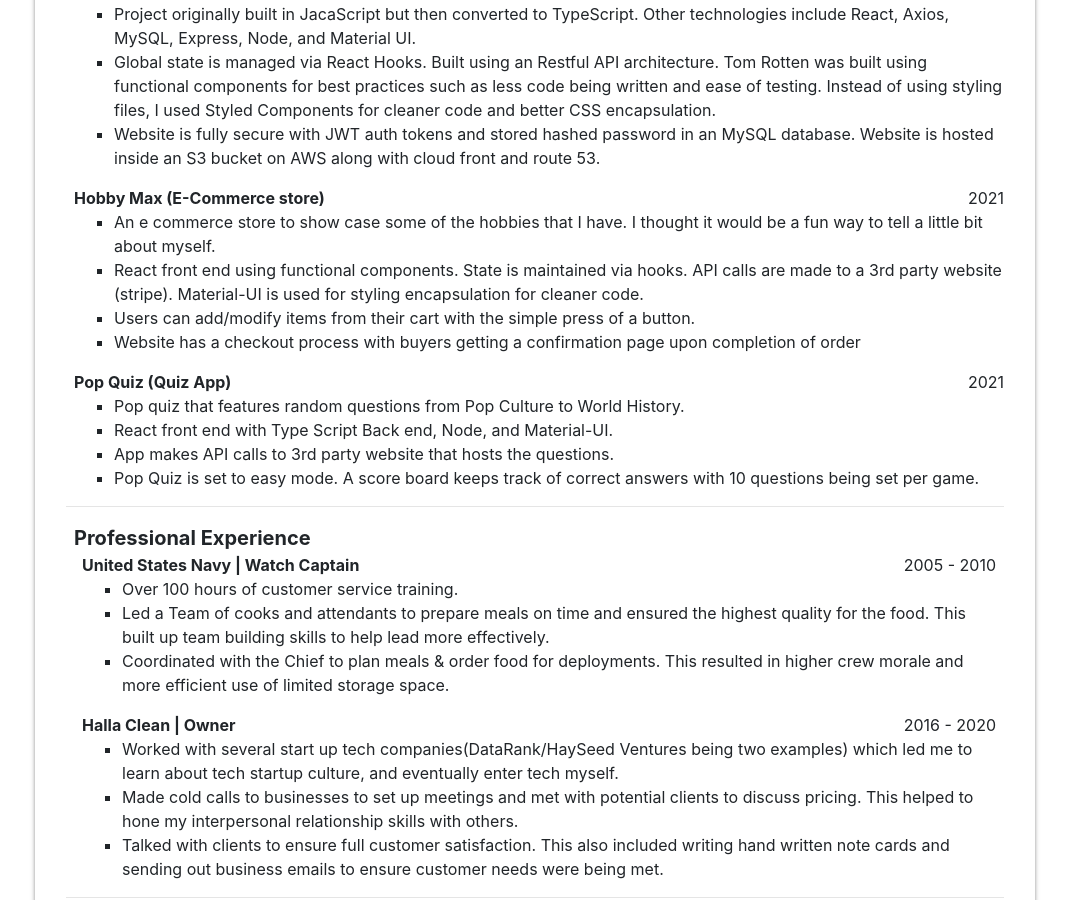
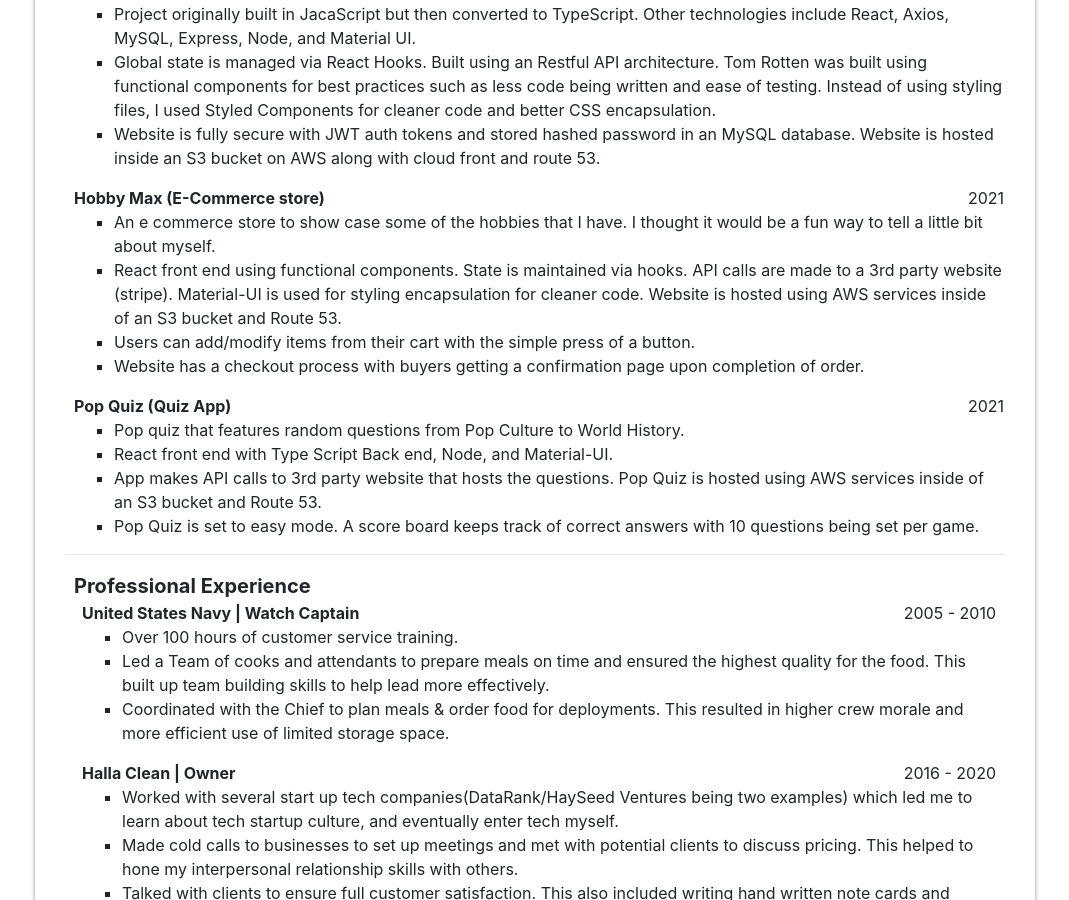
Before and after one commit to steven-halla/stevehalla.com, a Jekyll site: the page built from resume.html, in a window 1280 px wide and 900 px high, scrolled down 421 px. Shown: the whole window, without its empty margins (105-1174 px from the left). Built offline with Jekyll 4.4.1, drawn with Linux system fonts in a browser that asks for light colours.

Commit message:
"updated resume"

```diff
--- a/_posts/2021-06-01-full-crud-movie-review-app.markdown
+++ b/_posts/2021-06-01-full-crud-movie-review-app.markdown
@@ -18,6 +18,8 @@ alt="2">
 <img  src="/assets/images/tomrottenfilepath/tomrotten-pathfile-3.png"
 alt="3">
 
+Quick and Easy movie reviews in 150 characters or less!
+
 I created a movie review app that started out in JavaScript but was then later converted into TypeScript.
 This is a full CRUD app where users can create, read, update, and delete movie reviews as well as manage their own profiles.
 Users will be able to create accounts and leave movie reviews. Users can also check out other user movie reviews.
--- a/resume.html
+++ b/resume.html
@@ -144,14 +144,14 @@ permalink: /resume/
                 </li>
                 <li class="activity-description-item">
                     React front end using functional components. State is maintained via hooks. API calls are made to a 3rd party website (stripe).
-                    Material-UI is used for styling encapsulation for cleaner code.
+                    Material-UI is used for styling encapsulation for cleaner code. Website is hosted using AWS services inside of an S3 bucket and Route 53.
                 </li>
                 <li class="activity-description-item">
                     Users can add/modify items from their cart with the simple press of a button.
 
                 </li>
                 <li class="activity-description-item">
-                    Website has a checkout process with buyers getting a confirmation page upon completion of order
+                    Website has a checkout process with buyers getting a confirmation page upon completion of order.
                 </li>
             </ul>
         </div>
@@ -173,7 +173,7 @@ permalink: /resume/
                     React front end with Type Script Back end, Node, and Material-UI.
                 </li>
                 <li class="activity-description-item">
-                    App makes API calls to 3rd party website that hosts the questions.
+                    App makes API calls to 3rd party website that hosts the questions. Pop Quiz is hosted using AWS services inside of an S3 bucket and Route 53.
                 </li>
                 <li class="activity-description-item">
                     Pop Quiz is set to easy mode. A score board keeps track of correct answers with 10 questions being set per game.
```
Also changed, not shown: _posts/2021-06-01-ecommerce.markdown (added, +12 -0 lines), assets/images/tomrottenfilepath/tomrotten-pathfile-1.png (added), assets/images/tomrottenfilepath/tomrotten-pathfile-2.png (added), assets/images/tomrottenfilepath/tomrotten-pathfile-3.png (added).
